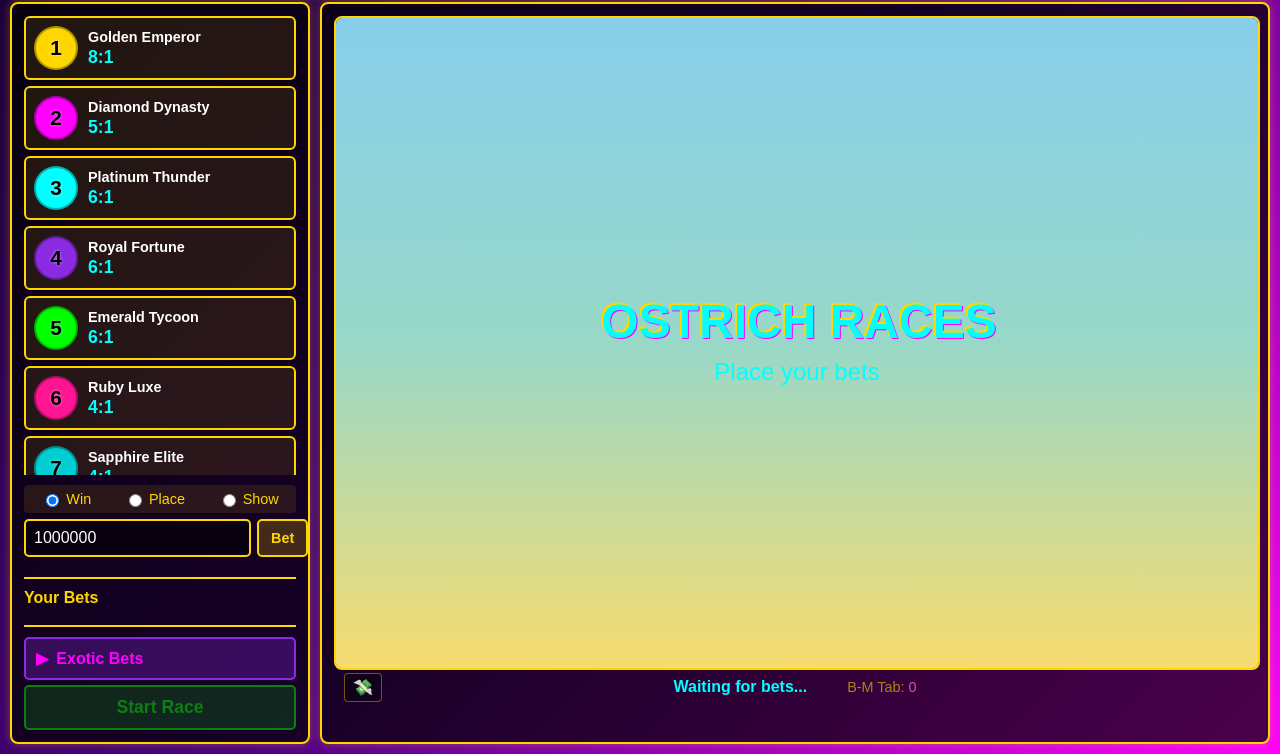
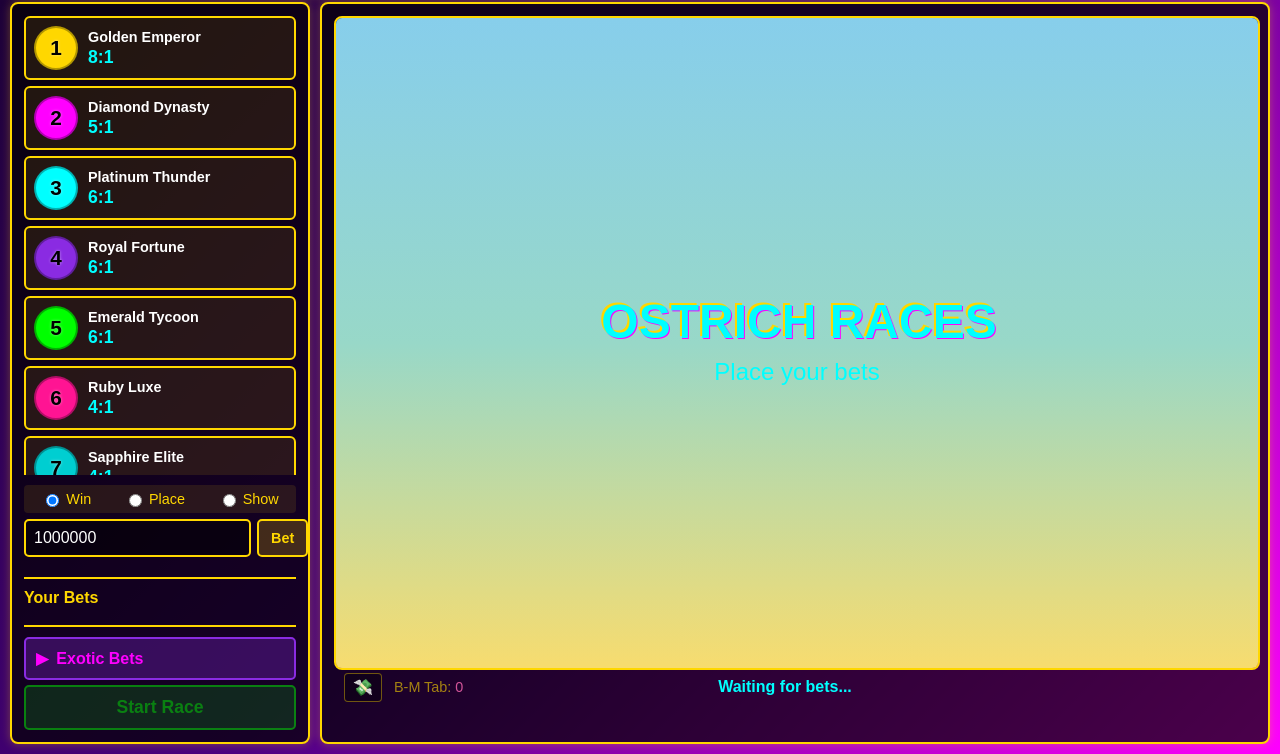
Before and after one commit to okjason-source/Ostrich-Races, a website: page index.html in a window 1280 px wide. Shown: the part 66-820 px from the top of the page. Drawn offline with Linux system fonts and the light colour scheme.

Commit message:
Position B-M Tab counter to the right of sprite toggle button
- Adjusted B-M Tab position to appear right next to the 💸 button

```diff
--- a/css/style.css
+++ b/css/style.css
@@ -144,6 +144,8 @@ h1 {
 }
 
 #bm-tab-display {
+    position: absolute;
+    left: 60px;
     font-size: 0.9em;
     font-weight: normal;
     color: rgba(255, 215, 0, 0.6);
```
